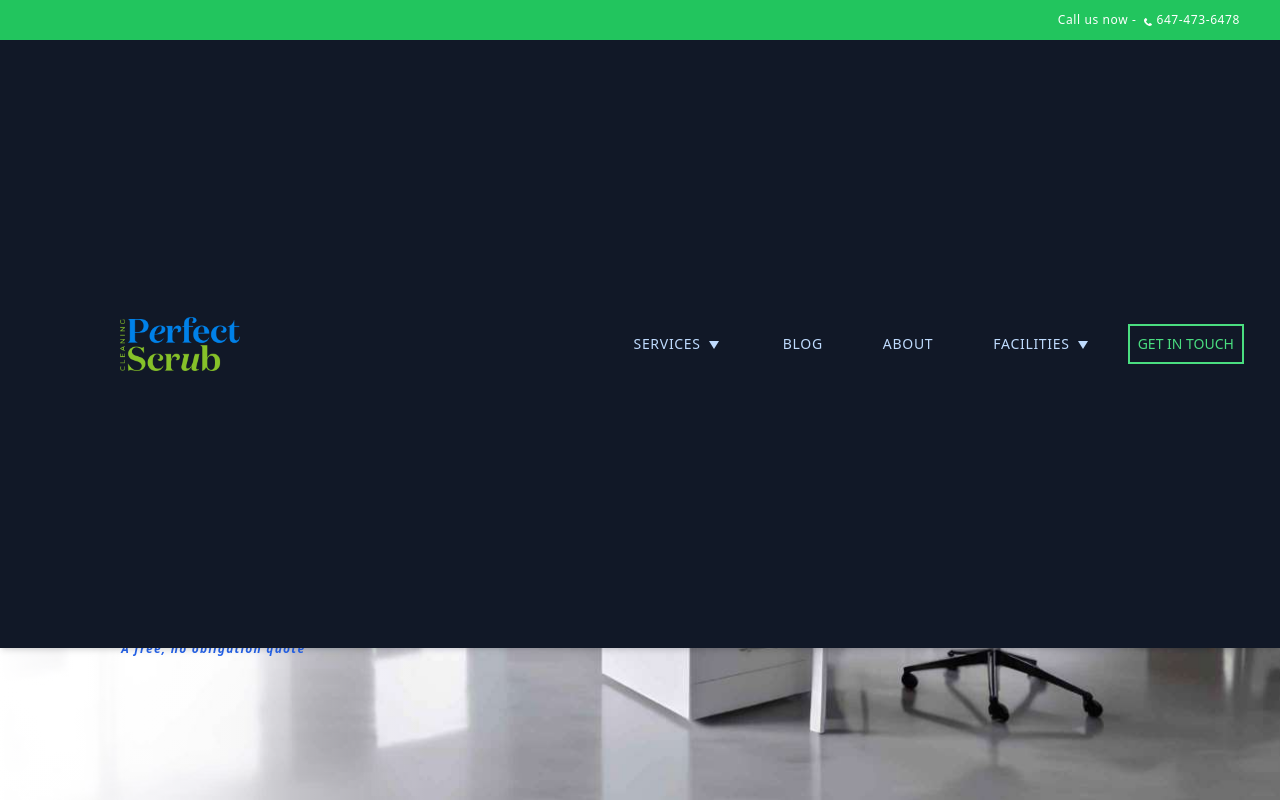
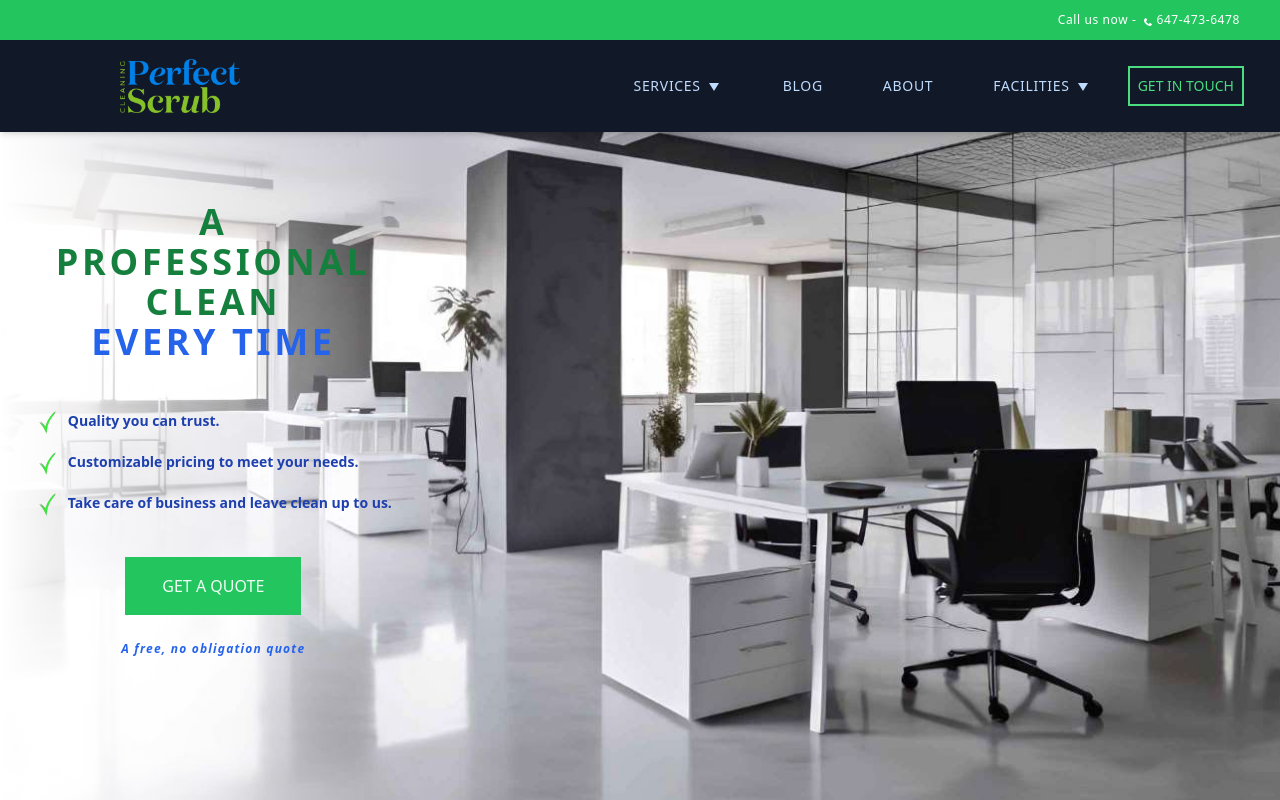
Before and after one commit to perfectscrub/perfect-scrub, a Next.js app: page / in a window 1280 px wide. Shown: the top 800 px of the page. Built offline with nearby package versions, Linux system fonts and the light colour scheme.

Commit message:
fixed nav issue for large screens

```diff
--- a/styles/globals.css
+++ b/styles/globals.css
@@ -640,7 +640,7 @@ form textarea::placeholder {
 }
 /* Navigation Dropdown */
 #nav_content{
-  height: 75vh;
+  max-height: 75vh;
   overflow-y: scroll;
 }
 
@@ -663,6 +663,10 @@ form textarea::placeholder {
 }
 
 @media (min-width: 1024px){
+  #nav_content{
+    overflow-y:unset;
+  }
+
   .dropdown {
     @apply relative inline-block z-10;
   }
```
